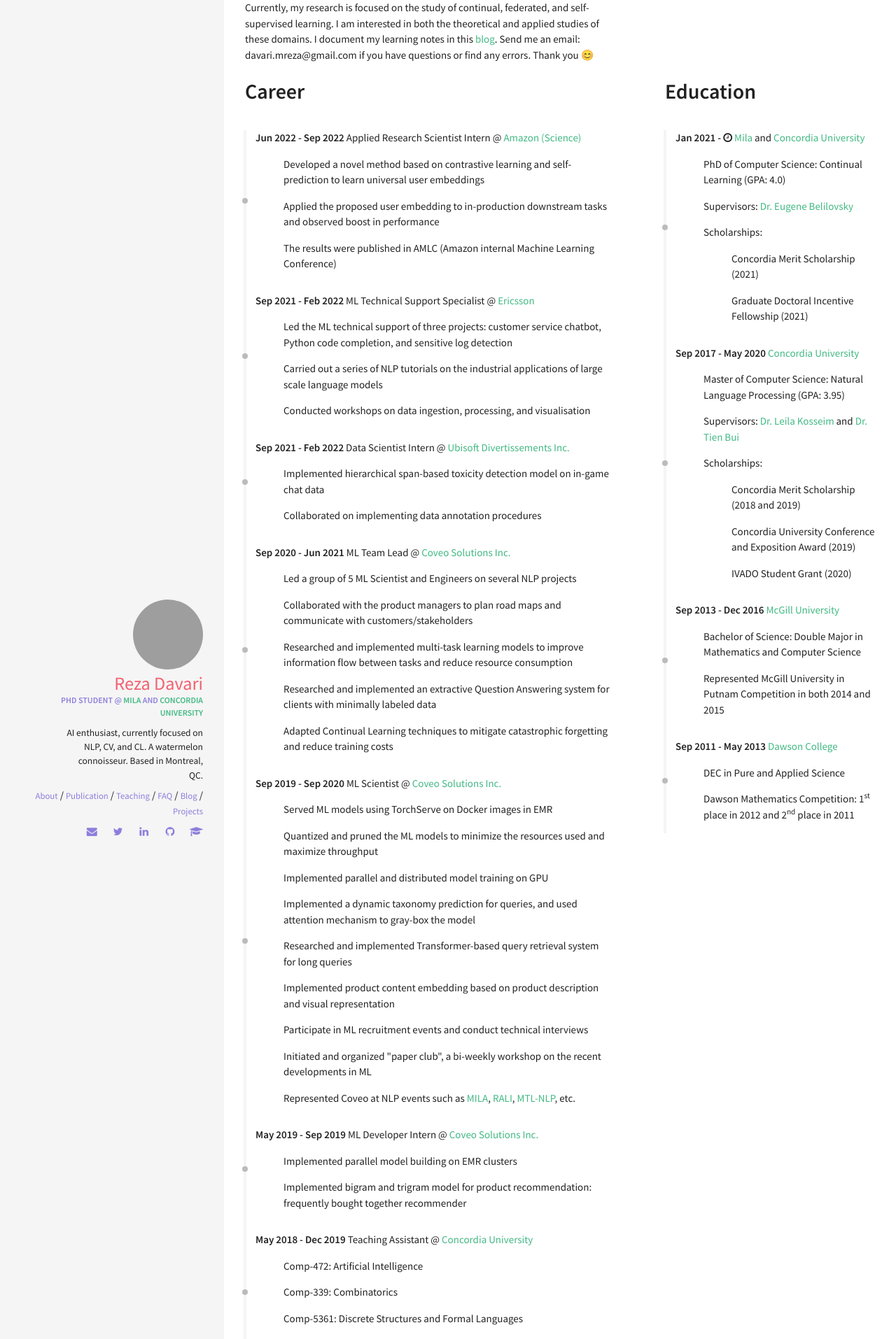
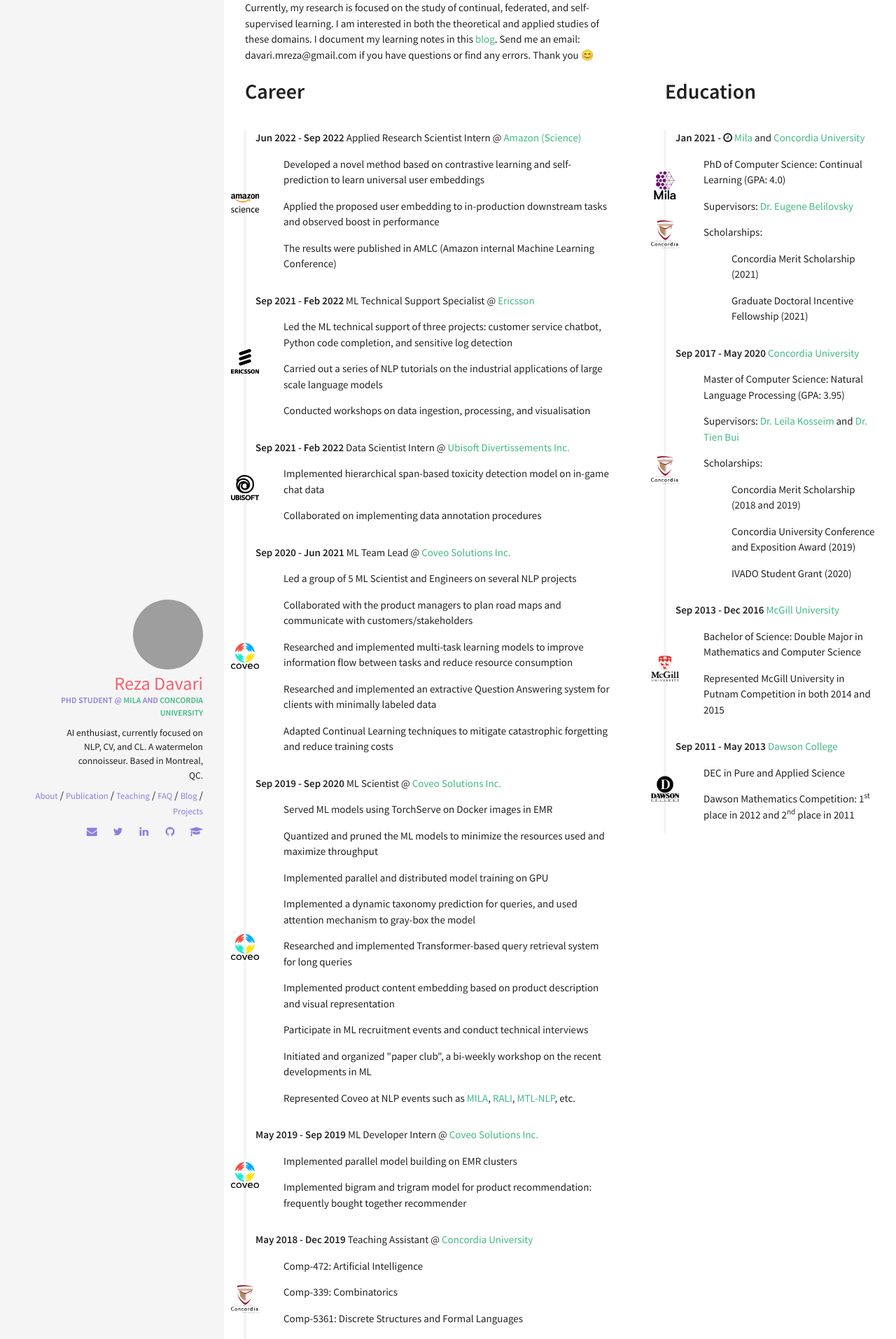
Before and after one commit to rezazzr/davari.io, a Jekyll site: the page built from index.html, in a window 1280 px wide. Shown: the part 493-2407 px from the top of the page at 70% size. Built offline with Jekyll 4.4.1, drawn with Linux system fonts in a browser that asks for light colours; nearby versions of some CDN libraries; some of the changed text lies outside the part shown; grey boxes are pictures that could not be loaded.

Commit message:
Integrate logos (#11)
* 📷 logos added for work and education

* 🍺 drunk code fix to remove circles at the timeline. Logos are taking their place.

* 🥒 updated this section to include logos

* 🥒 updated this section to include logos

```diff
--- a/_data/index/education.yml
+++ b/_data/index/education.yml
@@ -14,6 +14,8 @@
               </ul>
           </li>
         </ul>
+  logo_file: mila.png
+  logo_file2: concordia.png
 
 - name: Concordia University
   link: https://www.concordia.ca/
@@ -30,13 +32,16 @@
               </ul>
           </li>
         </ul>
+  logo_file: concordia.png
 
 - name: McGill University
   link: https://www.mcgill.ca/
   date: Sep 2013 - Dec 2016
   descr: <br> <ul> <li>Bachelor of Science&#58 Double Major in Mathematics and Computer Science</li> <li>Represented McGill University in Putnam Competition in both 2014 and 2015</li> </ul>
+  logo_file: mcgill.png
 
 - name: Dawson College
   link: https://www.dawsoncollege.qc.ca/
   date: Sep 2011 - May 2013
   descr: <br> <ul> <li>DEC in Pure and Applied Science</li> <li>Dawson Mathematics Competition&#58 1<sup>st</sup> place in 2012 and 2<sup>nd</sup> place in 2011 </li> </ul>
+  logo_file: dawson.png
--- a/_includes/sections/career.html
+++ b/_includes/sections/career.html
@@ -6,7 +6,13 @@
         <div class="archive-title">
             <div class="archive-year"><strong>{{ career.date }}</strong> {{ career.job }} @ <a href="{{ career.link }}"
                                                                                                target="_blank">{{
-                career.name }}</a>{{ career.descr }}
+                career.name }}</a>
+                {% if career.logo_file %}
+                <img src="{{ '/assets/img/' | append: career.logo_file | relative_url }}" alt="{{career.name }} logo"
+                     class="avatar"
+                     style="width: 40px;position: absolute; top:50%; float: left;left: 0;margin-left: -20px;margin-top: -10px;">
+                {% endif %}
+                {{ career.descr }}
             </div>
         </div>
         {% endfor %}
--- a/_includes/sections/education.html
+++ b/_includes/sections/education.html
@@ -11,6 +11,18 @@
                 {% if career.name2 %}
                 and <a href="{{ career.link2 }}" target="_blank">{{ career.name2 }}</a>
                 {% endif %}
+                {% if career.logo_file and career.logo_file2%}
+                <img src="{{ '/assets/img/' | append: career.logo_file | relative_url }}" alt="{{career.name }} logo"
+                     class="avatar"
+                     style="width: 40px;position: absolute; top:25%; float: left;left: 0;margin-left: -20px;margin-top: -10px;">
+                <img src="{{ '/assets/img/' | append: career.logo_file2 | relative_url }}" alt="{{career.name }} logo"
+                     class="avatar"
+                     style="width: 40px;position: absolute; top:50%; float: left;left: 0;margin-left: -20px;margin-top: -10px;">
+                {% elsif career.logo_file %}
+                <img src="{{ '/assets/img/' | append: career.logo_file | relative_url }}" alt="{{career.name }} logo"
+                     class="avatar"
+                     style="width: 40px;position: absolute; top:50%; float: left;left: 0;margin-left: -20px;margin-top: -10px;">
+                {% endif %}
                 {{ career.descr }}
             </div>
         </div>
--- a/_sass/pages/_archive.scss
+++ b/_sass/pages/_archive.scss
@@ -29,8 +29,8 @@
         top: 50%;
         margin-left: -4px;
         margin-top: -4px;
-        width: 8px;
-        height: 8px;
+//         width: 8px; uncomment these two lines to get a circle for the timeline
+//         height: 8px;
         background: #bbb;
         border-radius: 50%;
       }
```
Also changed, not shown: _data/index/careers.yml (+24 -8 lines), assets/img/amazon_science.png (added), assets/img/concordia.png (added), assets/img/coveo.png (added), assets/img/dawson.png (added), assets/img/ericsson.png (added), assets/img/liberty.png (added), assets/img/mcgill.png (added), assets/img/mila.png (added), assets/img/ubisoft.png (added). Lines whose indentation alone changed are shown as unchanged.
